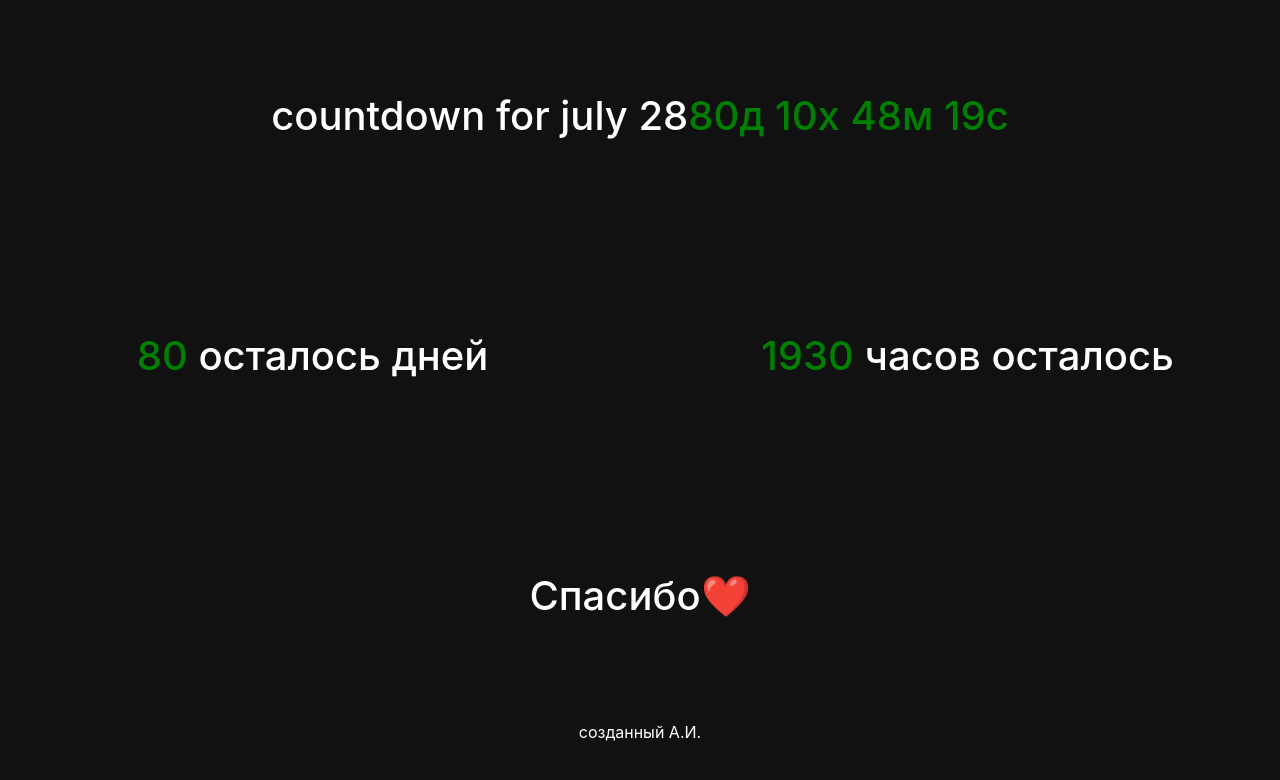
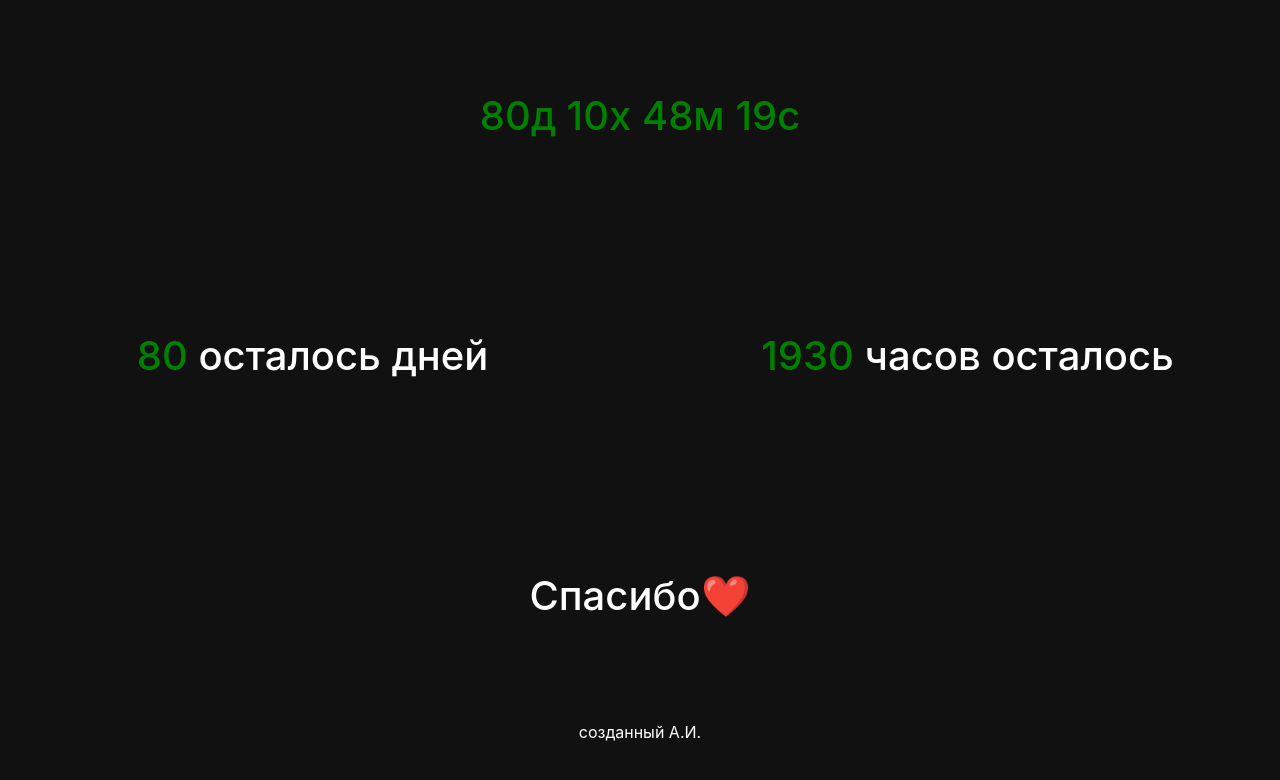
Before and after one commit to AntonioIvanov/countdown, a plain HTML site: page index.html in a window 1280 px wide. Drawn offline with nearby package versions, Linux system fonts and the light colour scheme.

Commit message:
test from the app
I removed a text

```diff
--- a/index.html
+++ b/index.html
@@ -12,7 +12,6 @@
     <div class="row clocks">
 
         <div class="col-lg-12">
-            <h1>countdown for july 28</h1>
             <h1 id="total"></h1>
         </div>
 
```
